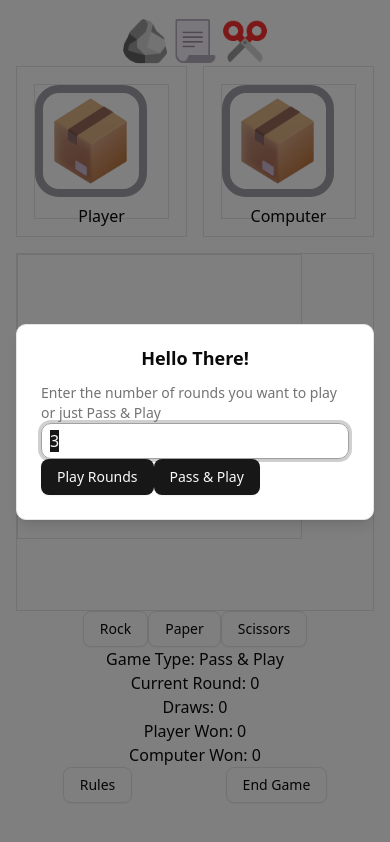
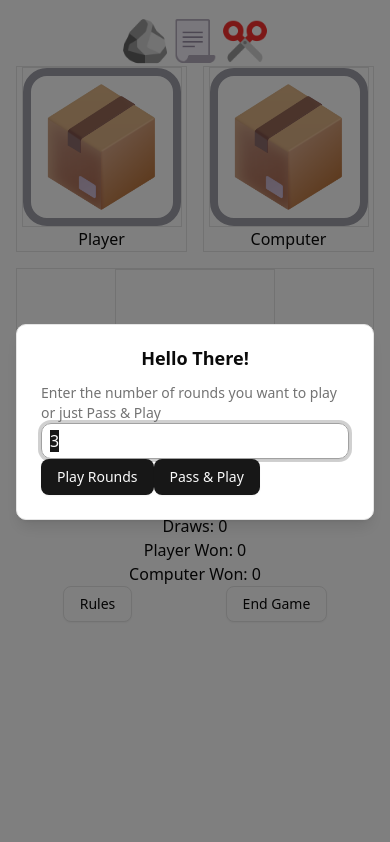
Before and after one commit to SadhuG/rock-paper-scissors-game, a Next.js app: page / in a window 390 px wide. Built offline with nearby package versions, Linux system fonts and the light colour scheme.

Commit message:
Choice Slot Display: Border color and choice changes added, responsive design fixed

```diff
--- a/package.json
+++ b/package.json
@@ -30,6 +30,8 @@
     "@types/react-dom": "^19",
     "eslint": "^9",
     "eslint-config-next": "15.2.4",
+    "prettier": "^3.5.3",
+    "prettier-plugin-tailwindcss": "^0.6.11",
     "tailwindcss": "^4",
     "typescript": "^5"
   }
--- a/src/components/ChoicesDisplay.tsx
+++ b/src/components/ChoicesDisplay.tsx
@@ -8,14 +8,14 @@ const ChoicesDisplay = () => {
   const state = useSelector((state: RootState) => state.gameState);
   return (
     <div className="mx-auto grid grid-cols-2 gap-4 md:grid-cols-3">
-			<div className="relative aspect-square w-full border">
-				<div className="absolute inset-0 m-auto aspect-square w-4/5 border">
+      <div className="w-full border">
+        <div className="mx-auto aspect-square border max-md:max-w-40 lg:w-4/5">
           <SlotCard player={"player"} />
         </div>
-				<p className="absolute right-0 bottom-2 left-0 text-center">Player</p>
+        <p className="text-center">Player</p>
       </div>
-			<div className="relative aspect-square w-full border max-md:col-span-full max-md:row-start-2">
-				<div className="absolute inset-0 flex flex-col aspect-square w-4/5 items-center justify-center border">
+      <div className="w-full border max-md:col-span-full max-md:row-start-2">
+        <div className="mx-auto flex aspect-square flex-col items-center justify-center border max-md:w-1/2 max-md:max-w-40 lg:w-4/5">
           {state.displayRoundResult ? (
             <>
               <RoundResultCard displayResult={state.displayRoundResult} />
@@ -28,11 +28,11 @@ const ChoicesDisplay = () => {
           )}
         </div>
       </div>
-			<div className="relative aspect-square w-full border">
-				<div className="absolute inset-0 m-auto aspect-square w-4/5 border">
+      <div className="w-full border">
+        <div className="mx-auto aspect-square border max-md:max-w-40 lg:w-4/5">
           <SlotCard player={"computer"} />
         </div>
-				<p className="absolute right-0 bottom-2 left-0 text-center">Computer</p>
+        <p className="text-center">Computer</p>
       </div>
     </div>
   );
--- a/src/components/ui/slot-card.tsx
+++ b/src/components/ui/slot-card.tsx
@@ -62,15 +62,39 @@ const SlotCard: React.FC<SlotCardProps> = ({ player }) => {
         clearInterval(interval);
       }
     };
-	}, [state.isAnimating, tiles, slotDisplay.length, choice]);
+  }, [state.isAnimating, state.playerChoice, state.computerChoice]);
+
+  // useEffect for border color
+  useEffect(() => {
+    if (state.displayRoundResult) {
+      if (state.roundResult === "draw") {
+        setBorderClr("border-amber-500");
+      } else if (state.roundResult === "win") {
+        if (player === "player") {
+          setBorderClr("border-green-500");
+        } else if (player === "computer") {
+          setBorderClr("border-red-400");
+        }
+      } else if (state.roundResult === "lose") {
+        if (player === "player") {
+          setBorderClr("border-red-400");
+        } else if (player === "computer") {
+          setBorderClr("border-green-500");
+        }
+      }
+    }
+    if (state.roundResult === null) {
+      setBorderClr("border-zinc-400");
+    }
+  }, [state.displayRoundResult, state.roundResult]);
 
   return (
     <div
-			className={`flex flex-col items-center justify-center w-28 h-28 md:w-40 md:h-40 lg:w-60 lg:h-60 border-8 lg:border-[10px] ${borderClr} rounded-3xl overflow-hidden transition-colors duration-300`}
+      className={`flex h-full w-full flex-col items-center justify-center border-8 lg:border-[10px] ${borderClr} overflow-hidden rounded-3xl transition-colors duration-300`}
     >
-			<div className="w-full h-full flex items-center justify-center">
+      <div className="flex h-full w-full items-center justify-center">
         <Image
-					className={`w-full h-full object-cover transition-transform ${
+          className={`h-full w-full object-cover transition-transform ${
             state.isAnimating ? "animate-slide" : ""
           }`}
           src={slotTiles[tiles[currentIndex]]}
--- a/src/state/GameStateSlice.ts
+++ b/src/state/GameStateSlice.ts
@@ -58,7 +58,7 @@ export const getComputerChoice = (): Choice => {
 
 export const determineRoundResult = (
   playerChoice: Choice,
-	computerChoice: Choice
+  computerChoice: Choice,
 ): RoundResult => {
   if (playerChoice === computerChoice) return "draw";
   return WIN_CONDITIONS[playerChoice] === computerChoice ? "win" : "lose";
@@ -86,7 +86,7 @@ export const playRoundAsync = createAsyncThunk(
     dispatch(setIsAnimating(false));
     dispatch(updateScores(roundWinner));
     dispatch(setDisplayRoundResult(true));
-	}
+  },
 );
 
 export const gameStateSlice = createSlice({
@@ -141,6 +141,11 @@ export const gameStateSlice = createSlice({
       state.displayRoundResult = false;
       state.inputsDisabled = false;
 
+      // sets the slot display to parcel
+      state.computerChoice = "parcel";
+      state.playerChoice = "parcel";
+      state.roundResult = null;
+
       if (state.gameType === "pnp") {
         state.currentRound += 1;
       }
@@ -150,7 +155,7 @@ export const gameStateSlice = createSlice({
         if (isGameOver) {
           const winner = determineGameWinner(
             state.playerWins,
-						state.computerWins
+            state.computerWins,
           );
           state.gameWinner = winner;
           state.displayGameWinner = true;
@@ -201,7 +206,7 @@ export default gameStateSlice.reducer;
 // These functions are not part of the Redux slice but are used within it
 export const determineGameWinner = (
   playerWins: number,
-	computerWins: number
+  computerWins: number,
 ): GameWinner => {
   if (playerWins === computerWins) return "draw";
   return playerWins > computerWins ? "player" : "computer";
```
Also changed, not shown: src/app/Game.tsx (+3 -18 lines), 2 other files (tests, documents, lock files or other folders). Lines whose indentation alone changed are shown as unchanged.
